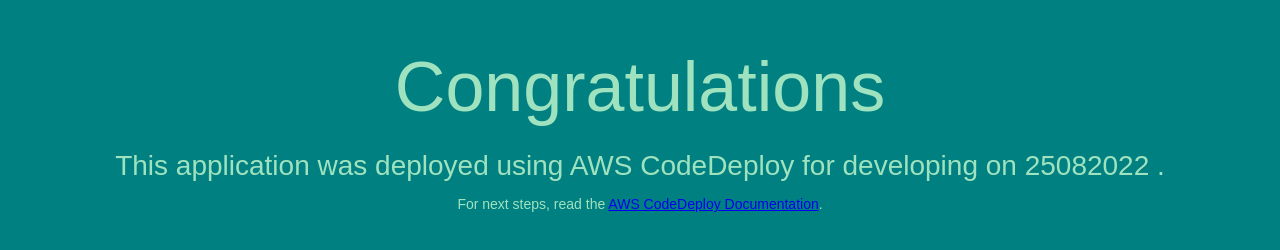
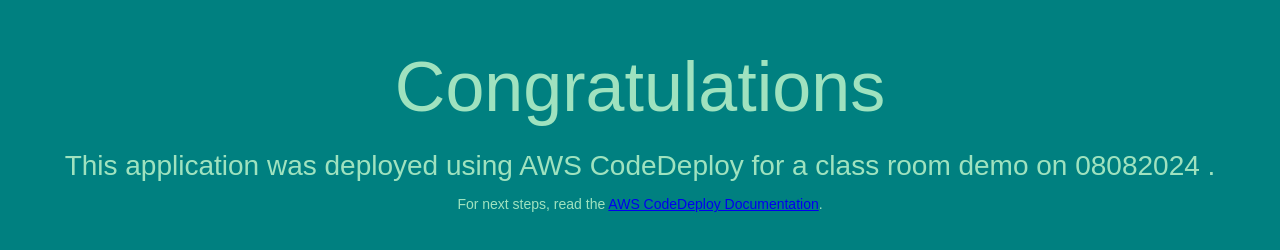
Before and after one commit to jyrajan/DemoRepo, a plain HTML site: page index.html in a window 1280 px wide. Drawn offline with Linux system fonts and the light colour scheme.

Commit message:
08082024

```diff
--- a/index.html
+++ b/index.html
@@ -27,7 +27,7 @@
 <body>
   <div align="center">
     <h1>Congratulations</h1>
-    <h2>This application was deployed using AWS CodeDeploy for developing on 25082022 .</h2>
+    <h2>This application was deployed using AWS CodeDeploy for a class room demo on 08082024 .</h2>
     <p>For next steps, read the <a href="http://aws.amazon.com/documentation/codedeploy">AWS CodeDeploy Documentation</a>.</p>
   </div>
 </body>
```
